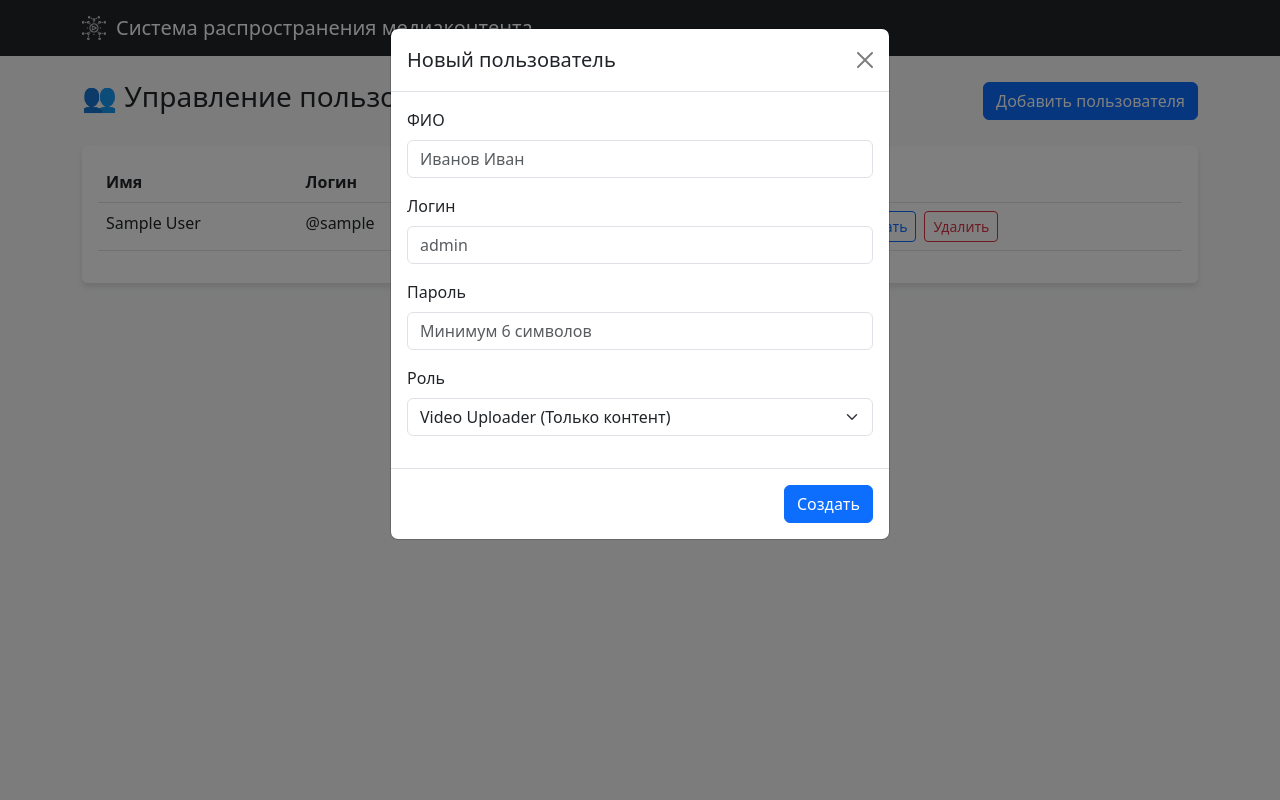
After one commit to IRONINBEAT/media_content_distribution_system, a FastAPI app: template backend/templates/admin_users.html in a window 1280 px wide, after a click on "Добавить пользователя". The commit adds this page. Run offline with FastAPI, Linux system fonts and the light colour scheme; the template is opened without the code that fills it: most values are stand-ins (such as "Sample title", 1, 10 or a date in 2020).

```diff
--- a/backend/init_db.py
+++ b/backend/init_db.py
@@ -1,13 +1,18 @@
 from database import Base, engine, SessionLocal
 from models import User, Device, File
+from passlib.context import CryptContext
 
 Base.metadata.create_all(bind=engine)
+
+pwd_context = CryptContext(schemes=["bcrypt"], deprecated="auto")
 
 db = SessionLocal()
 
 user = User(
     full_name="Иванов Иван Иванович",
     username="admin",
+    role="admin",
+    hashed_password=pwd_context.hash("pass"),
     token="c!k<!&UDFzv)DEo?%2iqG9zzTQr@(+ITYcl)Lfs!j7ND#j(T97Wgh)N00x1MuiJF",
     old_token=None,
     token_changed_at=None
--- a/backend/models.py
+++ b/backend/models.py
@@ -10,9 +10,14 @@ class User(Base):
     id = Column(Integer, primary_key=True)
     full_name = Column(String)
     username = Column(String, unique=True)
+    hashed_password = Column(String)
     token = Column(String, unique=True)
+
+    # admin, operator, video_uploader
+    role = Column(String, default="video_uploader")
     old_token = Column(String, nullable=True)
     token_changed_at = Column(DateTime, nullable=True)
+
     devices = relationship("Device", back_populates="user")
     files = relationship("File", back_populates="user")
 
--- /dev/null
+++ b/backend/templates/admin_users.html
@@ -0,0 +1,136 @@
+{% extends "base.html" %}
+{% block content %}
+<div class="d-flex justify-content-between align-items-center mb-4">
+    <h3>👥 Управление пользователями</h3>
+    <button class="btn btn-primary" data-bs-toggle="modal" data-bs-target="#addUserModal">Добавить пользователя</button>
+</div>
+
+<div class="card">
+    <div class="card-body">
+        <table class="table">
+            <thead>
+                <tr>
+                    <th>Имя</th>
+                    <th>Логин</th>
+                    <th>Роль</th>
+                    <th>Токен</th>
+                    <th>Действия</th>
+                </tr>
+            </thead>
+            <tbody>
+                {% for u in all_users %}
+                <tr>
+                    <td>{{ u.full_name }}</td>
+                    <td>@{{ u.username }}</td>
+                    <td>
+                        <span class="badge {% if u.role=='admin' %}bg-danger{% elif u.role=='operator' %}bg-info{% else %}bg-secondary{% endif %}">
+                            {{ u.role }}
+                        </span>
+                    </td>
+                    <td><code>{{ u.token }}</code></td>
+                    <td>
+                        <div class="d-flex gap-2">
+                            <button class="btn btn-sm btn-outline-primary"
+                                onclick="editUser('{{ u.id }}', '{{ u.full_name }}', '{{ u.username }}', '{{ u.role }}')">
+                                Редактировать
+                            </button>
+                            {% if u.id != user.id %}
+                            <form method="post" action="/web/admin/user/delete" onsubmit="return confirm('Удалить пользователя?');">
+                                <input type="hidden" name="user_id" value="{{ u.id }}">
+                                <button type="submit" class="btn btn-sm btn-outline-danger">Удалить</button>
+                            </form>
+                            {% endif %}
+                        </div>
+                    </td>
+                </tr>
+                {% endfor %}
+            </tbody>
+        </table>
+    </div>
+</div>
+
+<div class="modal fade" id="addUserModal" tabindex="-1">
+    <div class="modal-dialog">
+        <form method="post" action="/web/admin/user/create" class="modal-content">
+            <div class="modal-header">
+                <h5 class="modal-title">Новый пользователь</h5>
+                <button type="button" class="btn-close" data-bs-dismiss="modal"></button>
+            </div>
+            <div class="modal-body">
+                <div class="mb-3">
+                    <label class="form-label">ФИО</label>
+                    <input type="text" name="full_name" class="form-control" placeholder="Иванов Иван" required>
+                </div>
+                <div class="mb-3">
+                    <label class="form-label">Логин</label>
+                    <input type="text" name="username" class="form-control" placeholder="admin" required>
+                </div>
+                <div class="mb-3">
+                    <label class="form-label">Пароль</label>
+                    <input type="password" name="password" class="form-control" placeholder="Минимум 6 символов" required>
+                </div>
+                <div class="mb-3">
+                    <label class="form-label">Роль</label>
+                    <select name="role" class="form-select">
+                        <option value="video_uploader">Video Uploader (Только контент)</option>
+                        <option value="operator">Operator (Контент + Устройства)</option>
+                        <option value="admin">Admin (Полный доступ)</option>
+                    </select>
+                </div>
+            </div>
+            <div class="modal-footer">
+                <button type="submit" class="btn btn-primary">Создать</button>
+            </div>
+        </form>
+    </div>
+</div>
+
+<div class="modal fade" id="editUserModal" tabindex="-1">
+    <div class="modal-dialog">
+        <form method="post" action="/web/admin/user/edit" class="modal-content">
+            <div class="modal-header">
+                <h5 class="modal-title">Редактирование пользователя</h5>
+                <button type="button" class="btn-close" data-bs-dismiss="modal"></button>
+            </div>
+            <div class="modal-body">
+                <input type="hidden" name="user_id" id="edit_user_id">
+                <div class="mb-3">
+                    <label class="form-label">ФИО</label>
+                    <input type="text" name="full_name" id="edit_full_name" class="form-control" required>
+                </div>
+                <div class="mb-3">
+                    <label class="form-label">Логин</label>
+                    <input type="text" name="username" id="edit_username" class="form-control" required>
+                </div>
+                <div class="mb-3">
+                    <label class="form-label">Новый пароль</label>
+                    <input type="password" name="password" class="form-control" placeholder="Оставьте пустым, если не хотите менять">
+                </div>
+                <div class="mb-3">
+                    <label class="form-label">Роль</label>
+                    <select name="role" id="edit_role" class="form-select">
+                        <option value="video_uploader">Video Uploader</option>
+                        <option value="operator">Operator</option>
+                        <option value="admin">Admin</option>
+                    </select>
+                </div>
+            </div>
+            <div class="modal-footer">
+                <button type="button" class="btn btn-secondary" data-bs-dismiss="modal">Отмена</button>
+                <button type="submit" class="btn btn-primary">Сохранить изменения</button>
+            </div>
+        </form>
+    </div>
+</div>
+
+<script>
+function editUser(id, name, username, role) {
+    document.getElementById('edit_user_id').value = id;
+    document.getElementById('edit_full_name').value = name;
+    document.getElementById('edit_username').value = username;
+    document.getElementById('edit_role').value = role;
+
+    new bootstrap.Modal(document.getElementById('editUserModal')).show();
+}
+</script>
+{% endblock %}
--- a/backend/templates/base.html
+++ b/backend/templates/base.html
@@ -1,5 +1,6 @@
 <!DOCTYPE html>
 <html lang="ru">
+
 <head>
     <meta charset="UTF-8">
     <meta name="viewport" content="width=device-width, initial-scale=1.0">
@@ -7,9 +8,20 @@
     <link rel="icon" type="image/x-icon" href="/static/favicon.png">
     <link href="https://cdn.jsdelivr.net/npm/bootstrap@5.3.0/dist/css/bootstrap.min.css" rel="stylesheet">
     <style>
-        body { background-color: #f8f9fa; }
-        .card { box-shadow: 0 4px 6px rgba(0,0,0,0.1); border: none; }
-        .navbar-brand { display: flex; align-items: center; }
+        body {
+            background-color: #f8f9fa;
+        }
+
+        .card {
+            box-shadow: 0 4px 6px rgba(0, 0, 0, 0.1);
+            border: none;
+        }
+
+        .navbar-brand {
+            display: flex;
+            align-items: center;
+        }
+
         .brand-icon {
             width: 24px;
             height: 24px;
@@ -18,6 +30,7 @@
         }
     </style>
 </head>
+
 <body>
     <nav class="navbar navbar-dark bg-dark mb-4">
         <div class="container">
@@ -27,17 +40,22 @@
             </a>
             {% if user %}
             <div class="d-flex">
-                <span class="navbar-text me-3">{{ user.full_name }}</span>
+                <div class="d-flex align-items-center">
+                    {% if user.role == 'admin' %}
+                    <a href="/web/admin/users" class="btn btn-outline-light btn-sm me-3">👥 Пользователи</a>
+                    {% endif %}
+                </div>
+                <span class="navbar-text me-3">{{ user.full_name }} ({{user.role}})</span>
                 <a href="/web/logout" class="btn btn-outline-light">Выход</a>
             </div>
             {% endif %}
         </div>
     </nav>
-
     <div class="container">
         {% block content %}{% endblock %}
     </div>
 
     <script src="https://cdn.jsdelivr.net/npm/bootstrap@5.3.0/dist/js/bootstrap.bundle.min.js"></script>
 </body>
+
 </html>
```
Also changed, not shown: backend/templates/login.html (+6 -2 lines), backend/web_routes.py (+97 -9 lines), backend/signage.db, 3 other files.
